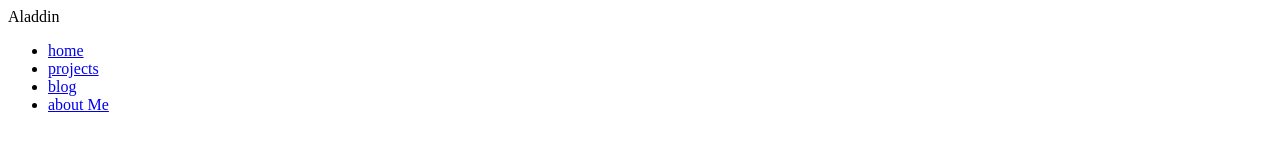
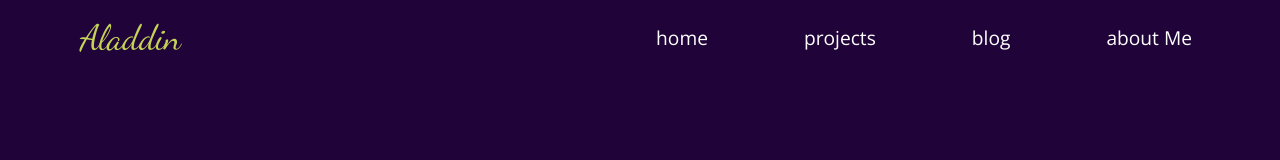
Before and after one commit to CSF2223/studentportfolio-StrumskiRjay, a plain HTML site: page index.html in a window 1280 px wide. Drawn offline with nearby package versions, Linux system fonts and the light colour scheme.

Commit message:
complete to 4.03

```diff
--- a/index.html
+++ b/index.html
@@ -4,6 +4,8 @@
     <meta charset="UTF-8">
     <meta name="viewport" content="width=device-width, initial-scale=1.0">
     <meta http-equiv="X-UA-Compatible" content="ie=edge">
+    <link rel="stylesheet" href="style.css" type="text/css" />
+    <link rel="stylesheet" href="nav.css" type="text/css" />
     <title>Aladdin's portfolio</title>
 </head>
 <body>
@@ -19,7 +21,7 @@
             <span class="bar"></span>
         </a>
         <!-- navigation links -->
-        <div class="navbar-link">
+        <div class="navbar-links">
             <ul>
                 <li><a href="index.html">home</a></li>
                 <li><a href="projects.html">projects</a></li>
--- a/nav.css
+++ b/nav.css
@@ -0,0 +1,51 @@
+/*
+Color Palette
+background color: #200439
+primary: #512C73
+secondary: #361356
+tertiary: #6F4D8F
+accent: #9277AC
+vegasGold: #c5b358
+white: #fff
+black: #000
+*/
+
+@import url('https://fonts.googleapis.com/css2?family=Dancing+Script:wght@400;700&display=swap');
+@import url('https://fonts.googleapis.com/css2?family=Open+Sans:wght@300;400;600;700&display=swap');
+
+.navbar {
+    display: flex;
+    justify-content: space-between;
+    align-items: center;
+    padding: 0 2.5rem;
+}
+
+.logo {
+    font-size: 2.2rem;
+    margin: 0.75rem 2.5rem;
+    color: #c5d358;
+    font-family: 'Dancing Script', cursive;
+}
+
+.navbar-links ul {
+    margin: 0;
+    padding: 0;
+    display: flex;
+}
+
+.navbar-links li {
+    list-style: none;
+    padding: 1rem;
+    font-size: 1.2rem;
+}
+
+.navbar-links li a {
+    text-decoration: none;
+    color: #fff;
+    padding: 0.5rem 2rem;
+    display: block;
+}
+
+.navbar-links li:hover {
+    background-color: #361356;
+}
--- a/style.css
+++ b/style.css
@@ -9,3 +9,17 @@ vegasGold: #c5b358
 white: #fff
 black: #000
 */
+
+html {
+    /* if we add any padding or border onto an element it does not affect the with of the element */
+    box-sizing: border-box;
+}
+
+body {
+    margin: 0;
+    padding: 0;
+    font-family: 'Open Sans', sans-serif;
+    font-weight: 300;
+    background-color: #200439;
+    color: #fff;
+}
```
